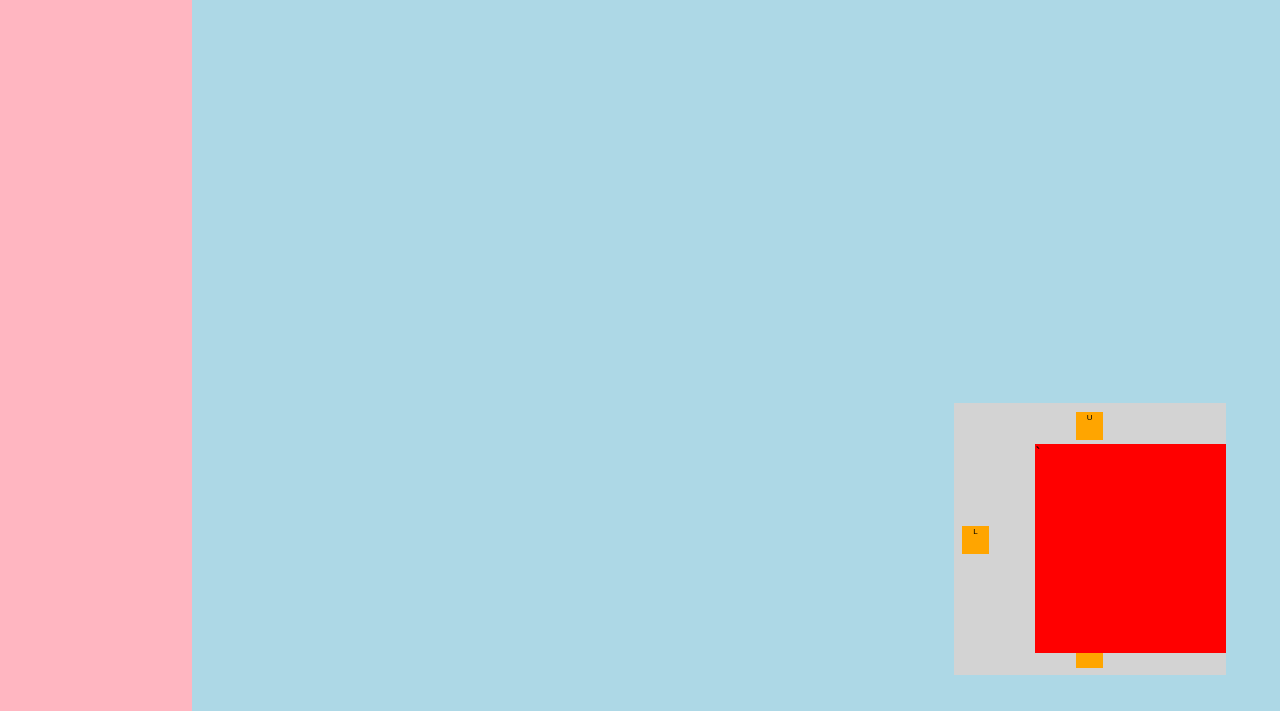
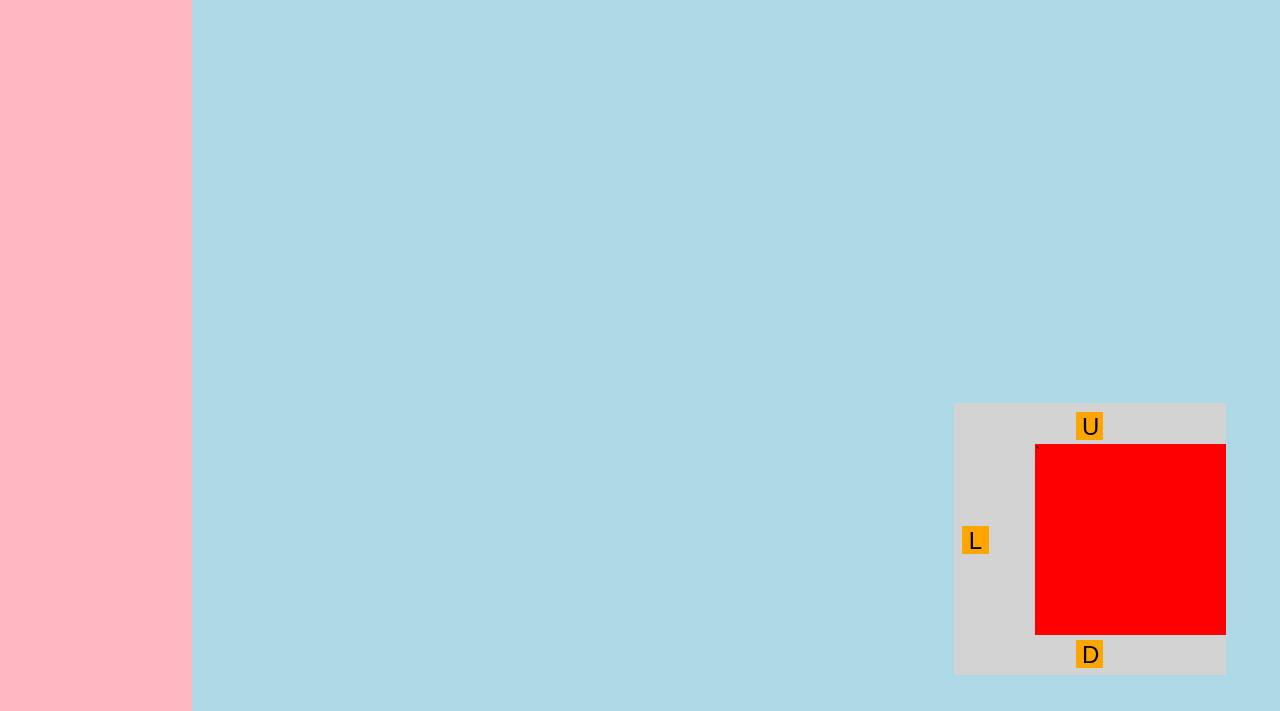
Before and after one commit to Tonyenike/CS-361-Group-Project, a web app: file public/simpleprototype.html in a window 1280 px wide. Shown: the part 89-800 px from the top of the page. Run offline with its HTML, style and script files only (its server is not run), Linux system fonts and the light colour scheme.

```diff
--- a/public/simpleprototype.css
+++ b/public/simpleprototype.css
@@ -36,7 +36,7 @@ h1 {
 }
 
 .viewbutton {
-	font-size: 1vmin;
+	font-size: 3vmin;
 	position: absolute;
 	border: none;
 	width: 10%;
@@ -71,6 +71,7 @@ h1 {
 	position: absolute;
 	top: 15%;
 	left: 30%;
+	height: 0;
 
 }
 
```
